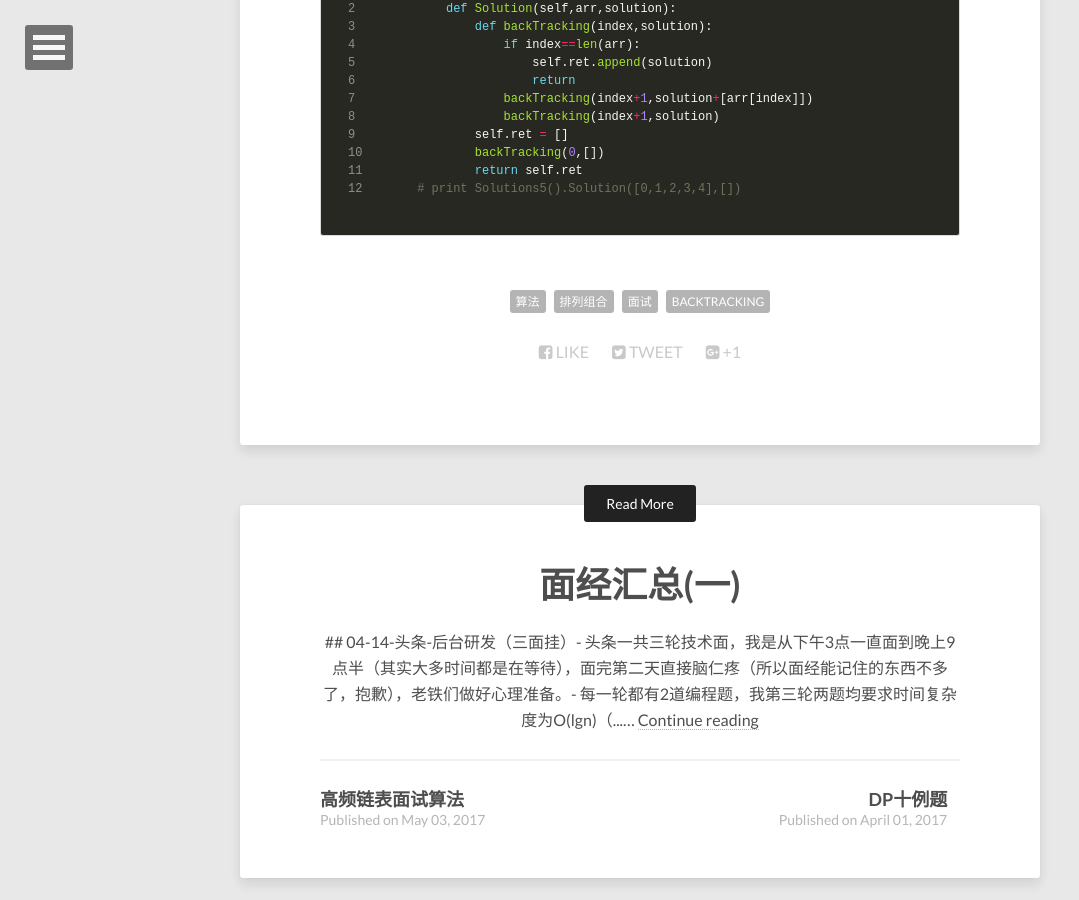
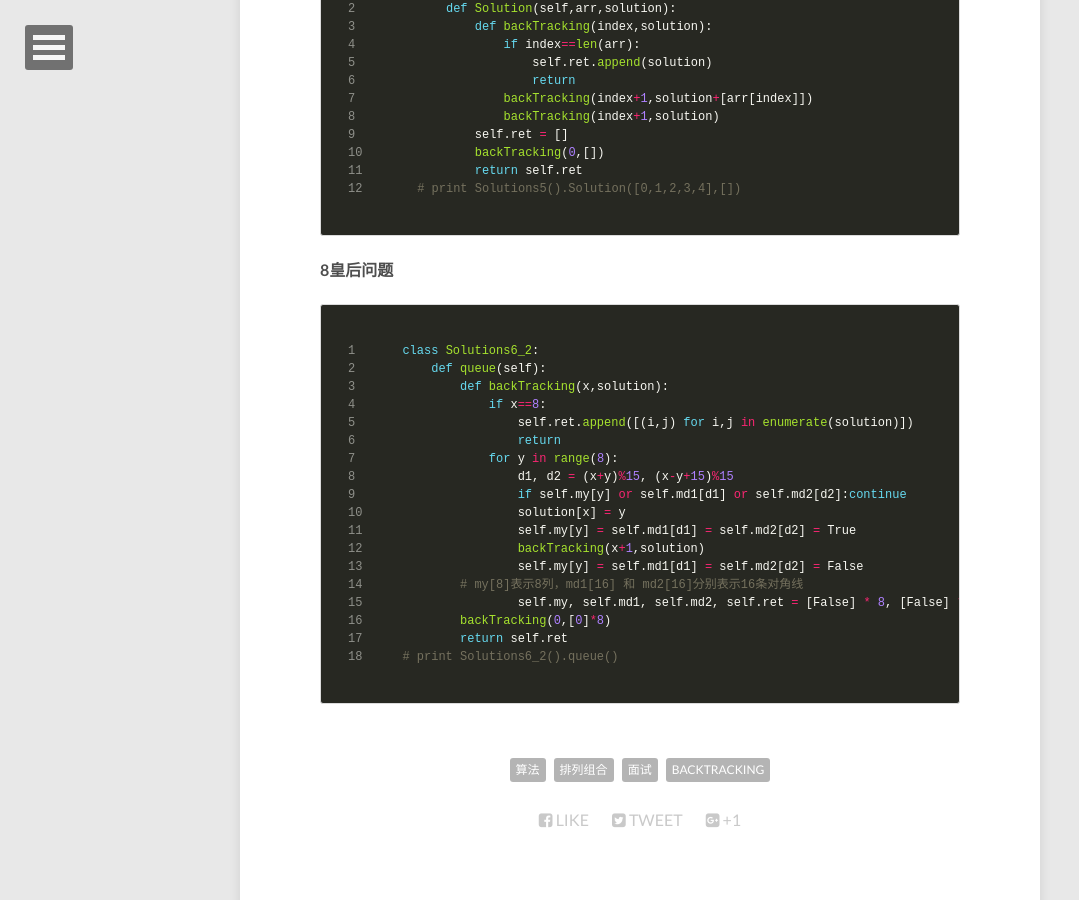
Before and after one commit to zhihuz/zhihuz.github.io, a Jekyll site: the page built from _posts/2017-03-21-排列组合面试算法.md, in a window 1280 px wide and 900 px high, scrolled down 2380 px. Shown: the whole window, without its empty margins (0-1079 px from the left). Built offline with Jekyll 4.4.1, drawn with Linux system fonts in a browser that asks for light colours; nearby versions of some CDN libraries.

Commit message:
Signed-off-by: zhihui zhang <zhihui zhang>

```diff
--- a/_posts/2017-03-21-排列组合面试算法.md
+++ b/_posts/2017-03-21-排列组合面试算法.md
@@ -127,3 +127,28 @@ class Solutions5:
 # print Solutions5().Solution([0,1,2,3,4],[])
 
 {% endhighlight %}
+
+#### 8皇后问题
+
+{% highlight python linenos %}
+
+class Solutions6_2:
+    def queue(self):
+        def backTracking(x,solution):
+            if x==8:
+                self.ret.append([(i,j) for i,j in enumerate(solution)])
+                return
+            for y in range(8):
+                d1, d2 = (x+y)%15, (x-y+15)%15
+                if self.my[y] or self.md1[d1] or self.md2[d2]:continue
+                solution[x] = y
+                self.my[y] = self.md1[d1] = self.md2[d2] = True
+                backTracking(x+1,solution)
+                self.my[y] = self.md1[d1] = self.md2[d2] = False
+        # my[8]表示8列，md1[16] 和 md2[16]分别表示16条对角线
+		self.my, self.md1, self.md2, self.ret = [False] * 8, [False] * 15, [False] * 15, []
+        backTracking(0,[0]*8)
+        return self.ret
+# print Solutions6_2().queue()
+
+{% endhighlight %}
```
